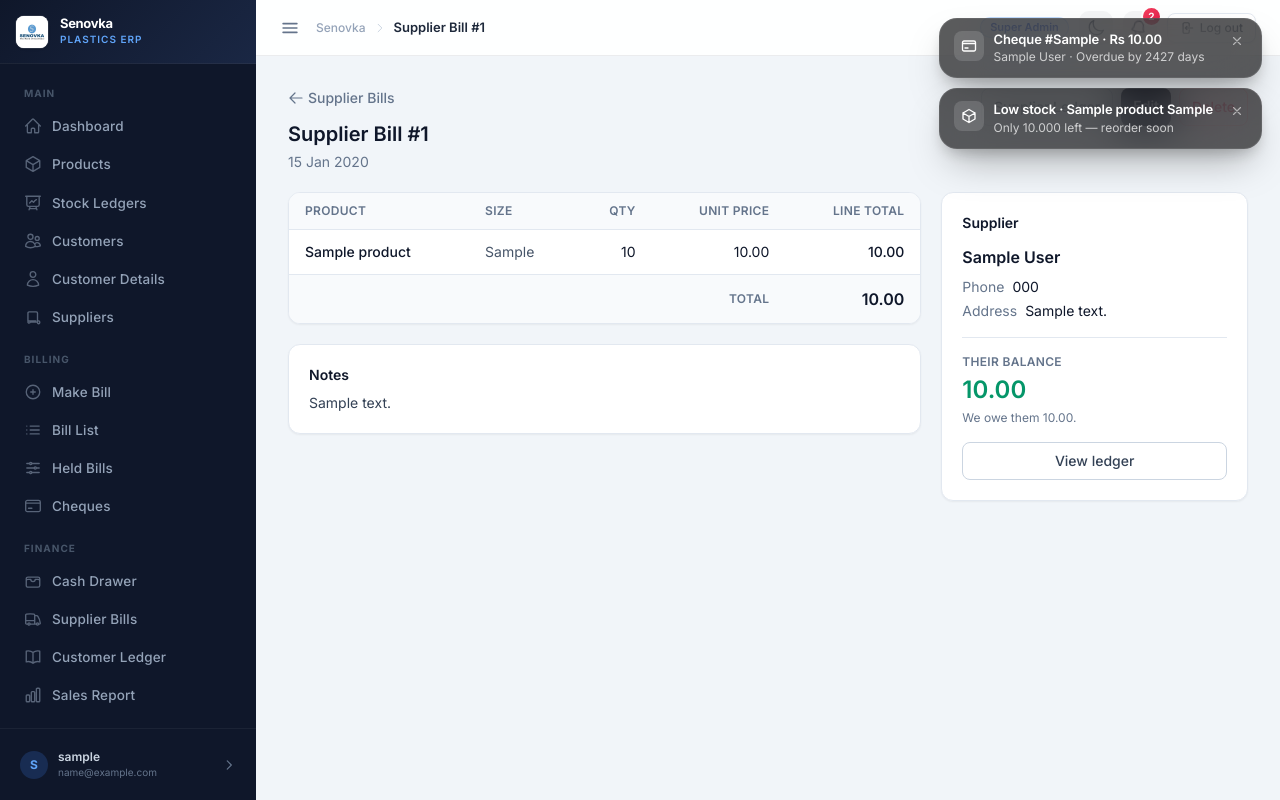
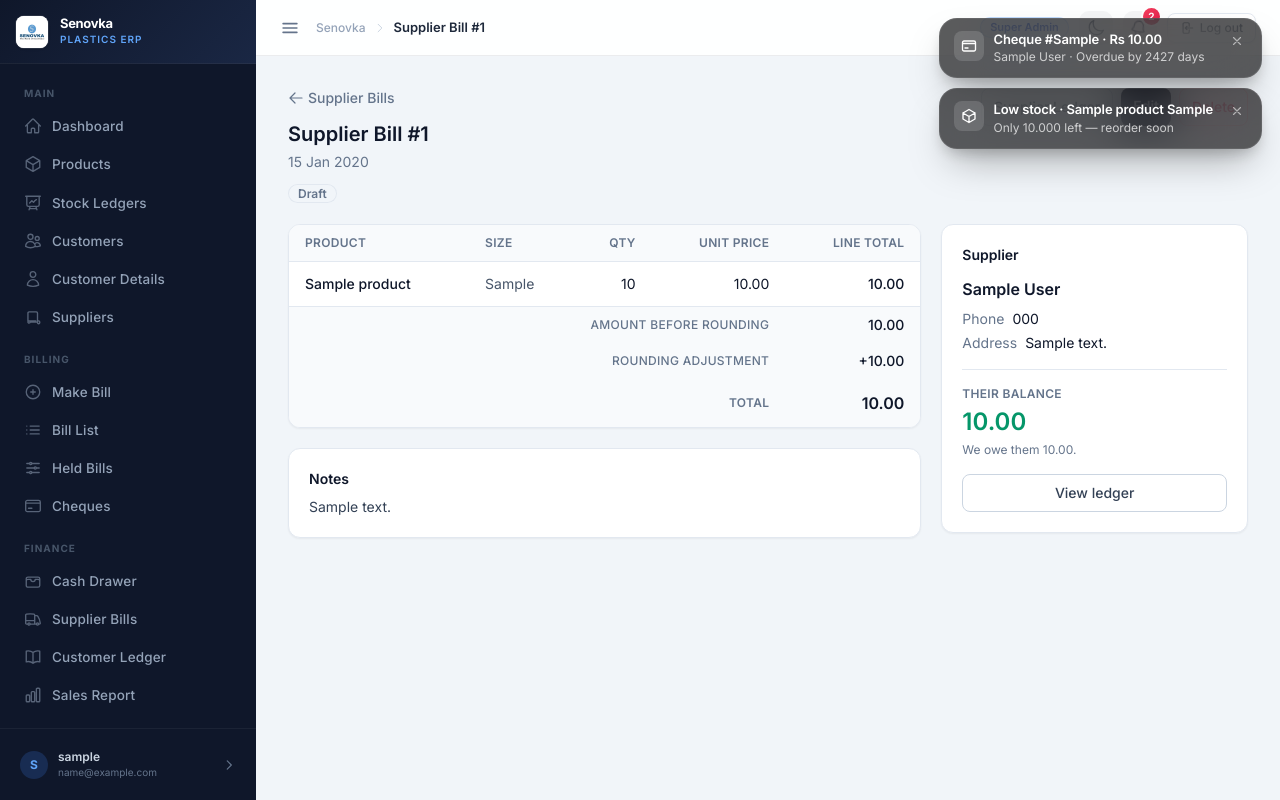
Before and after one commit to pathumlak/se_new, a Django app: page /supplier-bills/1/ in a window 1280 px wide. Run offline with Django 5.2, Linux system fonts and the light colour scheme; a user stored in the database is signed in; tables that the repository leaves empty hold one stand-in row (values such as "Sample post"); some libraries are stand-ins or nearby versions.

Commit message:
Enhance supplier bill detail display with status badges

```diff
--- a/templates/core/supplier_bill_detail.html
+++ b/templates/core/supplier_bill_detail.html
@@ -19,6 +19,20 @@
 
     <h2 class="mt-2 text-xl font-semibold text-slate-900">Supplier Bill #{{ bill.pk }}</h2>
     <p class="mt-1 text-sm text-slate-500">{{ bill.bill_date|date:"j M Y" }}</p>
+
+    <div class="mt-2">
+      {% if bill.status == 'paid' %}
+        <span class="rounded-full bg-emerald-50 px-2.5 py-0.5 text-xs font-semibold text-emerald-700 ring-1 ring-inset ring-emerald-200">Paid</span>
+      {% elif bill.status == 'partial' %}
+        <span class="rounded-full bg-amber-50 px-2.5 py-0.5 text-xs font-semibold text-amber-700 ring-1 ring-inset ring-amber-200">Partially Paid</span>
+      {% elif bill.status == 'unpaid' %}
+        <span class="rounded-full bg-rose-50 px-2.5 py-0.5 text-xs font-semibold text-rose-700 ring-1 ring-inset ring-rose-200">Unpaid</span>
+      {% elif bill.status == 'cancelled' %}
+        <span class="rounded-full bg-slate-100 px-2.5 py-0.5 text-xs font-semibold text-slate-500 ring-1 ring-inset ring-slate-200">Cancelled</span>
+      {% else %}
+        <span class="rounded-full bg-slate-100 px-2.5 py-0.5 text-xs font-semibold text-slate-500 ring-1 ring-inset ring-slate-200">{{ bill.get_status_display }}</span>
+      {% endif %}
+    </div>
   </div>
 
   <div class="flex shrink-0 flex-wrap gap-2">
@@ -26,6 +40,12 @@
        class="rounded-lg border border-slate-300 px-3 py-2 text-sm font-medium text-slate-700 hover:bg-slate-50">
       Supplier Ledger
     </a>
+    {% if bill.status != 'cancelled' and bill.status != 'draft' and bill.remaining_balance > 0 %}
+      <a href="{% url 'core:supplier_bill_pay' bill.pk %}"
+         class="rounded-lg bg-emerald-600 px-3 py-2 text-sm font-semibold text-white hover:bg-emerald-700">
+        Make Payment
+      </a>
+    {% endif %}
     <a href="{% url 'core:supplier_bill_edit' bill.pk %}"
        class="rounded-lg bg-slate-900 px-3 py-2 text-sm font-semibold text-white hover:bg-slate-800">
       Edit
@@ -77,12 +97,40 @@
             {% endfor %}
           </tbody>
           <tfoot class="border-t-2 border-slate-200 bg-slate-50">
+            {% if bill.round_off_amount %}
+              <tr>
+                <td colspan="4" class="px-4 py-2 text-right text-xs font-medium uppercase tracking-wide text-slate-500">Amount before rounding</td>
+                <td class="whitespace-nowrap px-4 py-2 text-right text-sm font-medium text-slate-900">
+                  {{ bill.raw_total_amount|floatformat:2|intcomma }}
+                </td>
+              </tr>
+              <tr>
+                <td colspan="4" class="px-4 py-2 text-right text-xs font-medium uppercase tracking-wide text-slate-500">Rounding adjustment</td>
+                <td class="whitespace-nowrap px-4 py-2 text-right text-sm font-medium {% if bill.round_off_amount > 0 %}text-slate-900{% else %}text-rose-600{% endif %}">
+                  {% if bill.round_off_amount > 0 %}+{% endif %}{{ bill.round_off_amount|floatformat:2|intcomma }}
+                </td>
+              </tr>
+            {% endif %}
             <tr>
               <td colspan="4" class="px-4 py-3 text-right text-xs font-semibold uppercase tracking-wide text-slate-500">Total</td>
               <td class="whitespace-nowrap px-4 py-3 text-right text-base font-semibold text-slate-900">
                 {{ bill.total_amount|floatformat:2|intcomma }}
               </td>
             </tr>
+            {% if bill.status != 'cancelled' and bill.status != 'draft' %}
+              <tr>
+                <td colspan="4" class="px-4 py-2 text-right text-xs font-medium uppercase tracking-wide text-slate-500">Paid Amount</td>
+                <td class="whitespace-nowrap px-4 py-2 text-right text-sm font-medium text-emerald-700">
+                  {{ bill.paid_amount|floatformat:2|intcomma }}
+                </td>
+              </tr>
+              <tr>
+                <td colspan="4" class="px-4 py-2 text-right text-xs font-medium uppercase tracking-wide text-slate-500">Remaining Balance</td>
+                <td class="whitespace-nowrap px-4 py-2 text-right text-sm font-semibold {% if bill.remaining_balance > 0 %}text-rose-600{% else %}text-slate-400{% endif %}">
+                  {{ bill.remaining_balance|floatformat:2|intcomma }}
+                </td>
+              </tr>
+            {% endif %}
           </tfoot>
         </table>
       </div>
```
